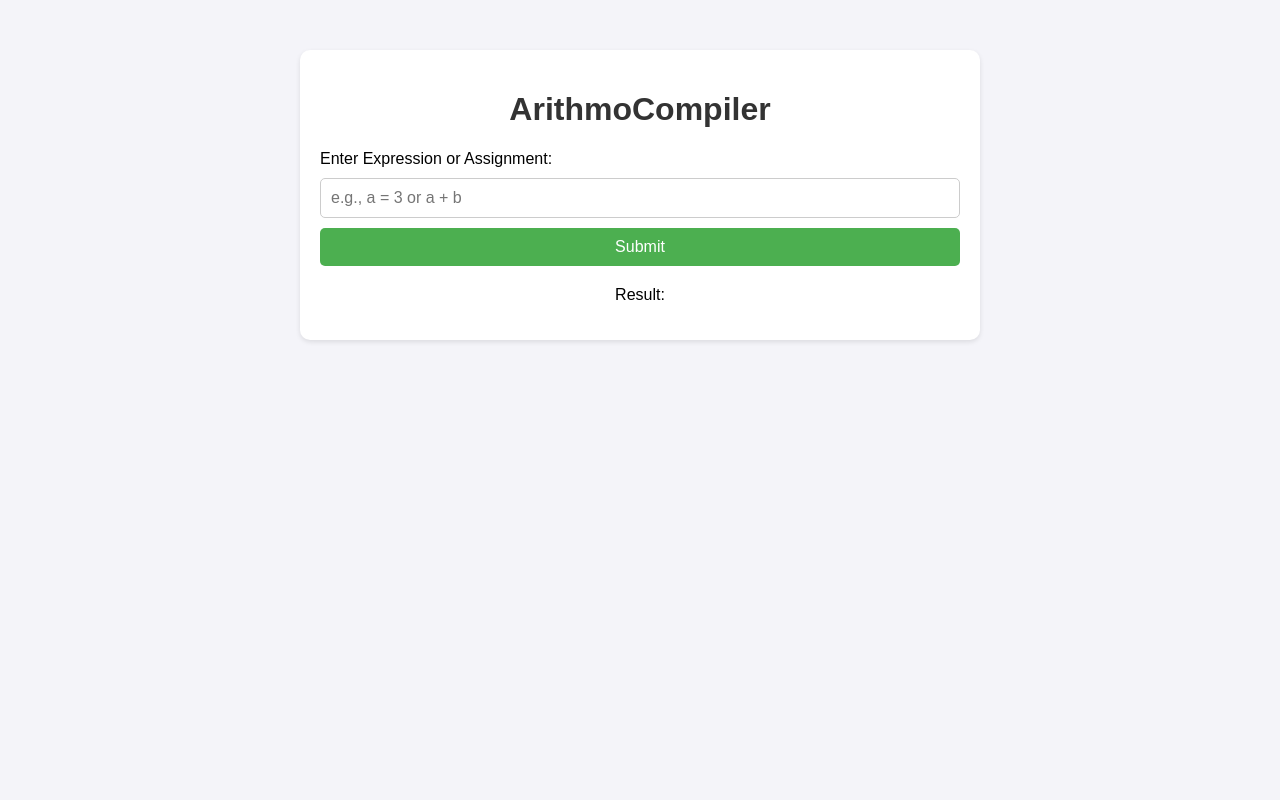
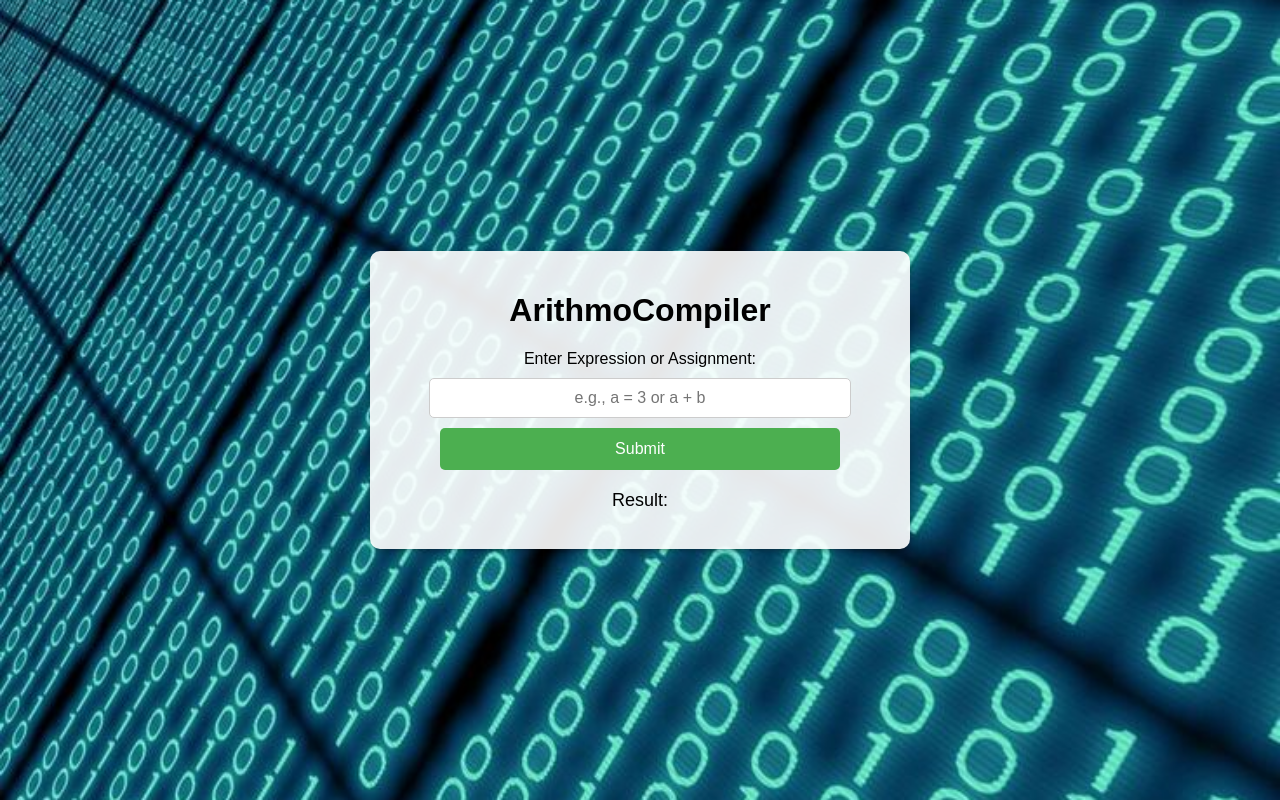
Before and after one commit to shahroz514/ArithmoCompiler, a Flask app: page / in a window 1280 px wide. Run offline with Flask 3, Linux system fonts and the light colour scheme.

Commit message:
updated index.html and style.css

```diff
--- a/static/style.css
+++ b/static/style.css
@@ -2,38 +2,50 @@ body {
     font-family: Arial, sans-serif;
     margin: 0;
     padding: 0;
-    background-color: #f4f4f9;
+    background-image: url('bg.jpeg'); /* Background Image */
+    background-size: cover;
+    background-position: center;
+    background-repeat: no-repeat;
+    display: flex;
+    justify-content: center;
+    align-items: center;
+    height: 100vh;
 }
 
+/* Centering the container */
 .container {
-    width: 50%;
-    margin: 50px auto;
+    width: 90%;
+    max-width: 500px; /* Set a max width */
     padding: 20px;
-    background-color: white;
+    background: rgba(255, 255, 255, 0.9); /* Slight transparency */
     border-radius: 10px;
-    box-shadow: 0 2px 5px rgba(0, 0, 0, 0.1);
+    box-shadow: 0 2px 5px rgba(0, 0, 0, 0.3);
+    text-align: center;
 }
 
-h1 {
-    text-align: center;
-    color: #333;
-}
-
+/* Fixing input field & button */
 form {
     display: flex;
     flex-direction: column;
+    align-items: center;
     gap: 10px;
+    width: 100%;
 }
 
 input[type="text"] {
+    width: 90%; /* Restrict width */
+    max-width: 400px;
     padding: 10px;
     font-size: 16px;
     border: 1px solid #ccc;
     border-radius: 5px;
+    text-align: center;
 }
 
 button {
-    padding: 10px;
+    width: 90%;
+    max-width: 400px;
+    padding: 12px;
     font-size: 16px;
     background-color: #4CAF50;
     color: white;
@@ -48,5 +60,17 @@ button:hover {
 
 #result {
     margin-top: 20px;
-    text-align: center;
+    font-size: 18px;
 }
+
+/* Responsive Design */
+@media (max-width: 600px) {
+    .container {
+        width: 95%;
+        padding: 15px;
+    }
+
+    input[type="text"], button {
+        font-size: 14px;
+    }
+}
```
Also changed, not shown: static/bg.jpeg (added).
